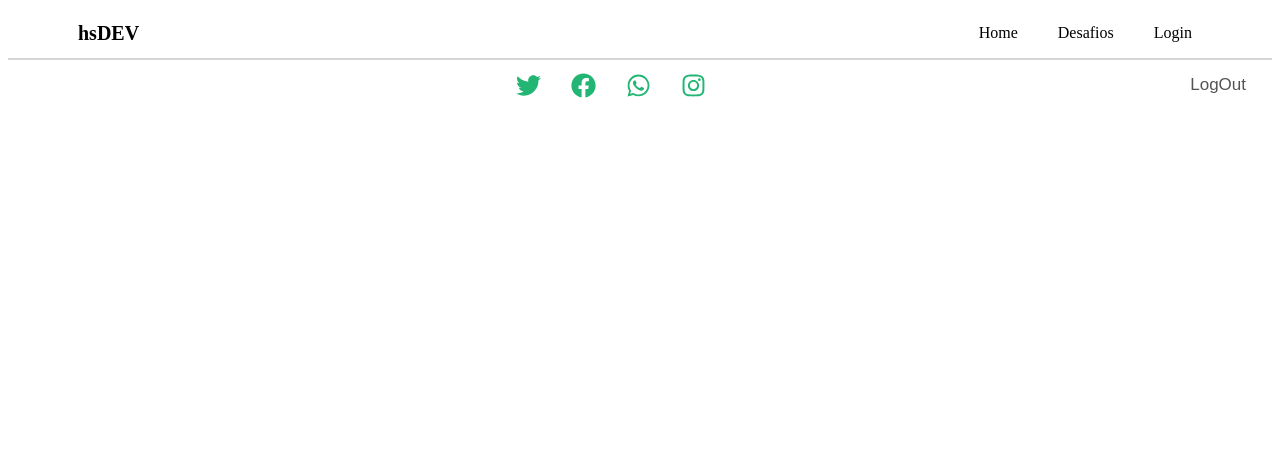
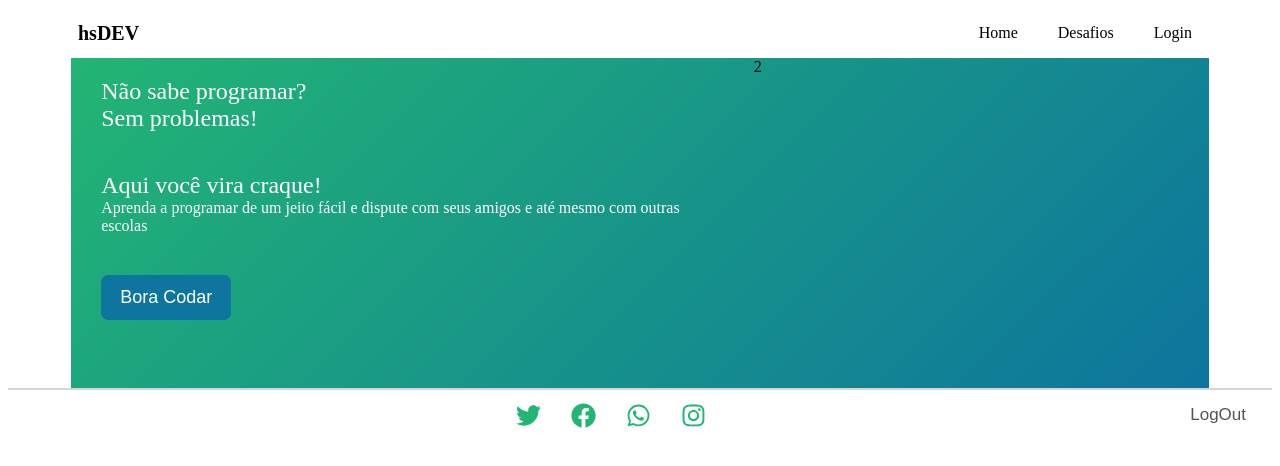
Before and after one commit to patricklongo1/hackatonRsxp, a React (Create React App) app in the folder frontend/frontend/: page / in a window 1280 px wide. Shown: the top 466 px of the page. Built offline with nearby package versions, Linux system fonts and the light colour scheme.

Commit message:
Ajustes do banner

```diff
--- a/frontend/frontend/package.json
+++ b/frontend/frontend/package.json
@@ -5,6 +5,7 @@
   "dependencies": {
     "react": "^16.12.0",
     "react-dom": "^16.12.0",
+    "react-icons": "^3.8.0",
     "react-scripts": "3.2.0",
     "styled-components": "^4.4.1"
   },
--- a/frontend/frontend/src/App.js
+++ b/frontend/frontend/src/App.js
@@ -1,5 +1,6 @@
 import React, { Component, Fragment } from 'react';
 import Header from './widgets/Header';
+import Banner from './widgets/Banner';
 import Footer from './widgets/Footer';
 
 class App extends Component {
@@ -7,6 +8,7 @@ class App extends Component {
         return (
             <Fragment>
                 <Header />
+                <Banner />
                 <Footer />
             </Fragment>
         );
```
Also changed, not shown: 1 other file (tests, documents, lock files or other folders).
